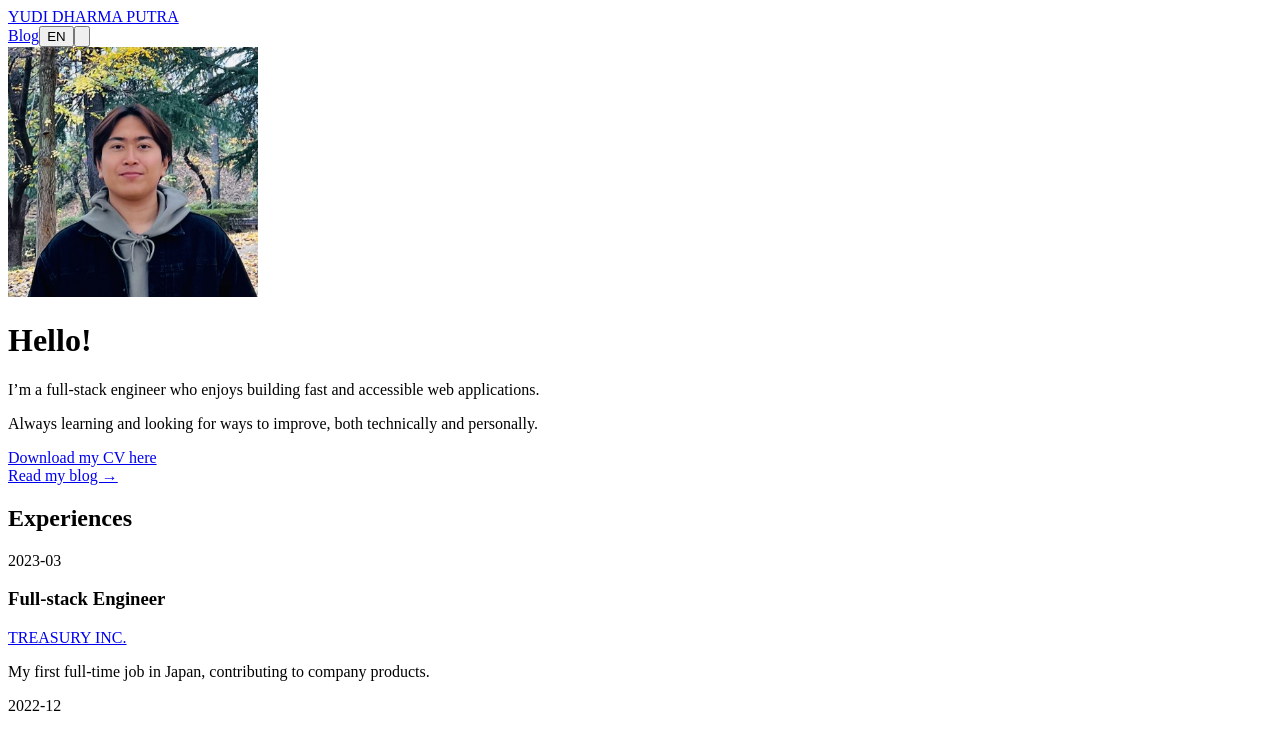
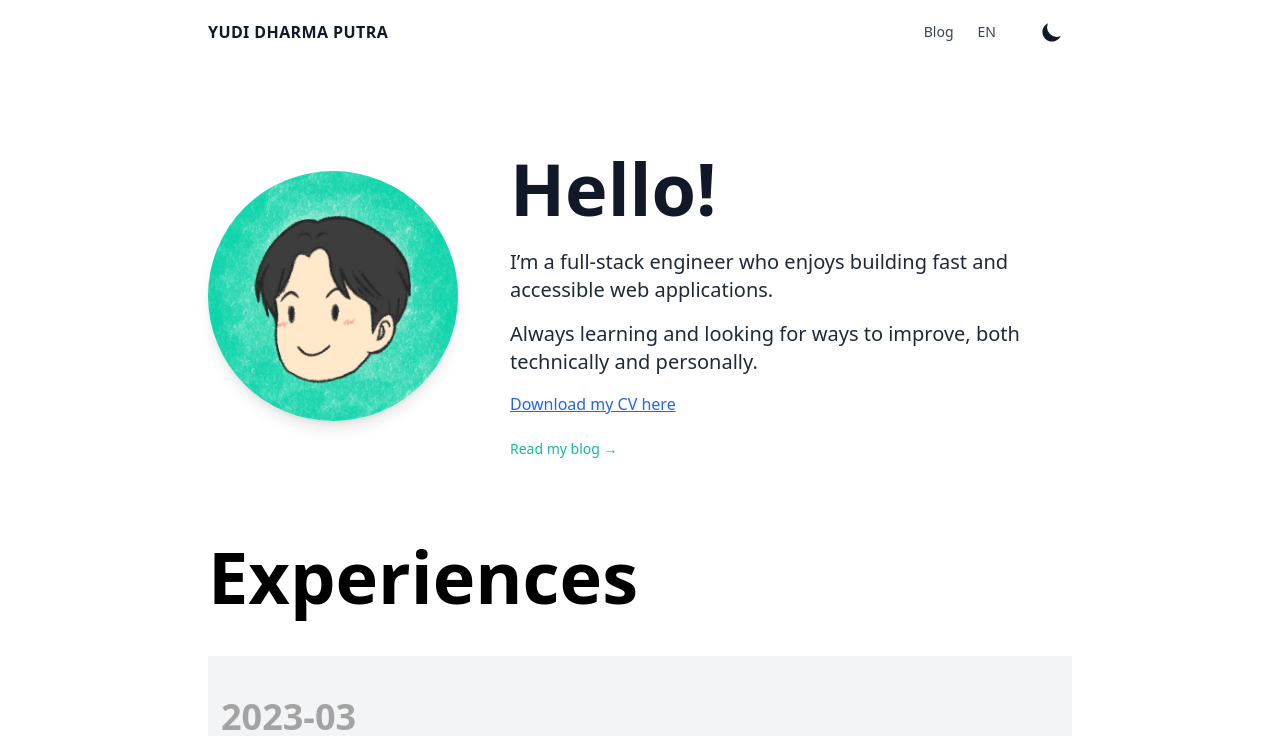
Before and after one commit to cokyudi/yudi-simple-portfolio, a Next.js app: page / in a window 1280 px wide. Shown: the top 736 px of the page. Built offline with nearby package versions, Linux system fonts and the light colour scheme.

Commit message:
Some code improvement and new profile picture

```diff
--- a/app/layout.tsx
+++ b/app/layout.tsx
@@ -1,4 +1,4 @@
-import 'tailwindcss/tailwind.css'
+import '../styles/globals.css'
 import Navigation from '@/components/Navigation';
 import Footer from '@/components/Footer';
 import { GoogleTagManager } from '@next/third-parties/google';
--- a/app/og/blog-post/route.tsx
+++ b/app/og/blog-post/route.tsx
@@ -1,3 +1,4 @@
+/* eslint-disable @next/next/no-img-element */
 import { ImageResponse } from "next/og";
 
 export const runtime = 'edge';
@@ -29,6 +30,7 @@ export async function GET(req: Request) {
         <div style={{ display: 'flex', alignItems: 'center', gap: 16 }}>
           <img
             src='https://yudidputra.com/logo.png'
+            alt='Yudi Dharma Putra logo'
             width={72}
             height={72}
           />
--- a/app/og/blog/route.tsx
+++ b/app/og/blog/route.tsx
@@ -1,3 +1,4 @@
+/* eslint-disable @next/next/no-img-element */
 import { ImageResponse } from "next/og";
 
 export const runtime = 'edge';
@@ -19,6 +20,7 @@ export async function GET() {
       >
         <img
           src='https://yudidputra.com/logo.png'
+          alt='Yudi Dharma Putra logo'
           width={280}
           height={280}
           style={{ borderRadius: '24px' }}
--- a/app/og/home/route.tsx
+++ b/app/og/home/route.tsx
@@ -1,3 +1,4 @@
+/* eslint-disable @next/next/no-img-element */
 import { ImageResponse } from 'next/og';
 
 export const runtime = 'edge';
@@ -18,7 +19,8 @@ export async function GET() {
         }}
       >
         <img
-          src='https://yudidputra.com/profile.jpg'
+          src='https://yudidputra.com/yudi-draw.jpg'
+          alt='Yudi Dharma Putra profile photo'
           width={320}
           height={320}
           style={{
--- a/app/providers.tsx
+++ b/app/providers.tsx
@@ -11,7 +11,7 @@ export default function Providers({
   return (
     <ThemeProvider
       attribute='class'
-      enableSystem={false}
+      enableSystem
       defaultTheme='system'
       disableTransitionOnChange
     >
--- a/components/About.tsx
+++ b/components/About.tsx
@@ -2,7 +2,7 @@
 
 import Image from 'next/image';
 import { motion } from 'framer-motion';
-import profile from '@/public/profile.jpg';
+import profile from '@/public/yudi-draw.jpg';
 import Experience from '@/components/Experience';
 import Link from 'next/link';
 import { useLanguage } from '@/context/LanguageContext';
@@ -92,14 +92,11 @@ export default function About() {
               initial='hidden'
               whileInView='visible'
             >
-              <Link href='/blog' passHref>
-                <motion.span
-                  className='inline-block text-sm font-medium text-teal-500 dark:text-teal-300'
-                  whileHover={{ scale: 1.05 }}
-                  whileTap={{ scale: 0.95 }}
-                >
-                  {t.readBlog}
-                </motion.span>
+              <Link
+                href='/blog'
+                className='inline-block text-sm font-medium text-teal-500 dark:text-teal-300 transition-transform hover:scale-105 active:scale-95'
+              >
+                {t.readBlog}
               </Link>
             </motion.div>
           </div>
--- a/components/ExperienceCard.tsx
+++ b/components/ExperienceCard.tsx
@@ -34,6 +34,7 @@ export default function ExperienceCard({
 
       <h3 className='font-semibold text-xl'>{title}</h3>
 
+      {companyLink ? (
         <a
           href={companyLink}
           target='_blank'
@@ -42,6 +43,11 @@ export default function ExperienceCard({
         >
           {company}
         </a>
+      ) : (
+        <span className='text-neutral-700 dark:text-neutral-300'>
+          {company}
+        </span>
+      )}
 
       <p className='text-neutral-600 dark:text-neutral-400 my-2'>
         {desc}
--- a/next.config.js
+++ b/next.config.js
@@ -2,7 +2,7 @@
 module.exports = {
   reactStrictMode: true,
   i18n: {
-    locales: ['en-US', 'jp'],
-    defaultLocale: 'en-US'
+    locales: ['en', 'ja'],
+    defaultLocale: 'en'
   }
 }
--- a/tsconfig.json
+++ b/tsconfig.json
@@ -1,6 +1,7 @@
 {
   "compilerOptions": {
     "baseUrl": ".",
+    "ignoreDeprecations": "6.0",
     "paths": {
       "@/*": ["./*"]
     },
@@ -30,6 +31,7 @@
   },
   "include": [
     "next-env.d.ts",
+    "**/*.d.ts",
     "**/*.ts",
     "**/*.tsx",
     ".next/types/**/*.ts"
--- /dev/null
+++ b/types/css.d.ts
@@ -0,0 +1 @@
+declare module '*.css';
```
Also changed, not shown: .eslintrc.json (added), posts/hello-world.mdx (renamed from posts/hello-word.mdx), public/yudi-draw.jpg (added). Lines whose indentation alone changed are shown as unchanged.
